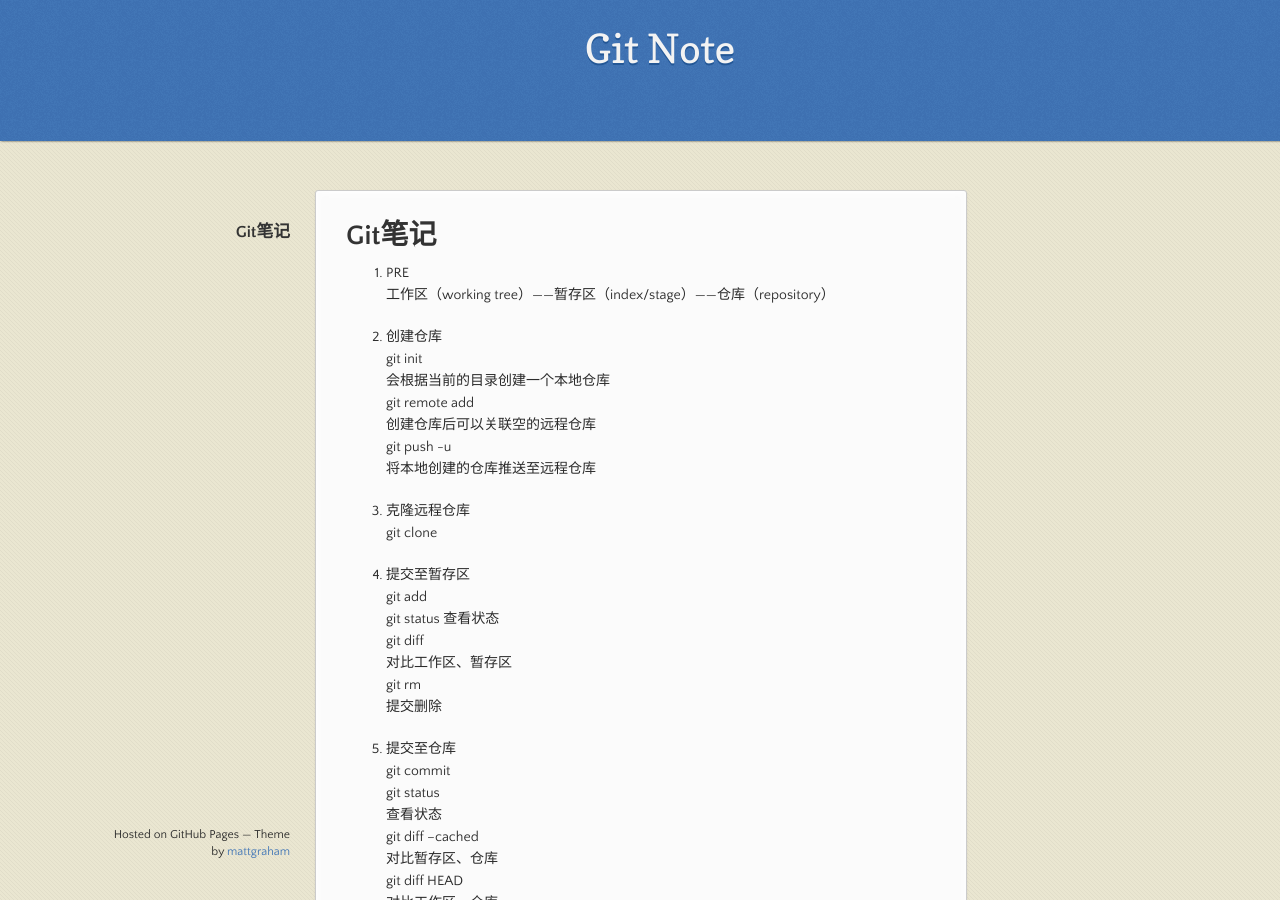
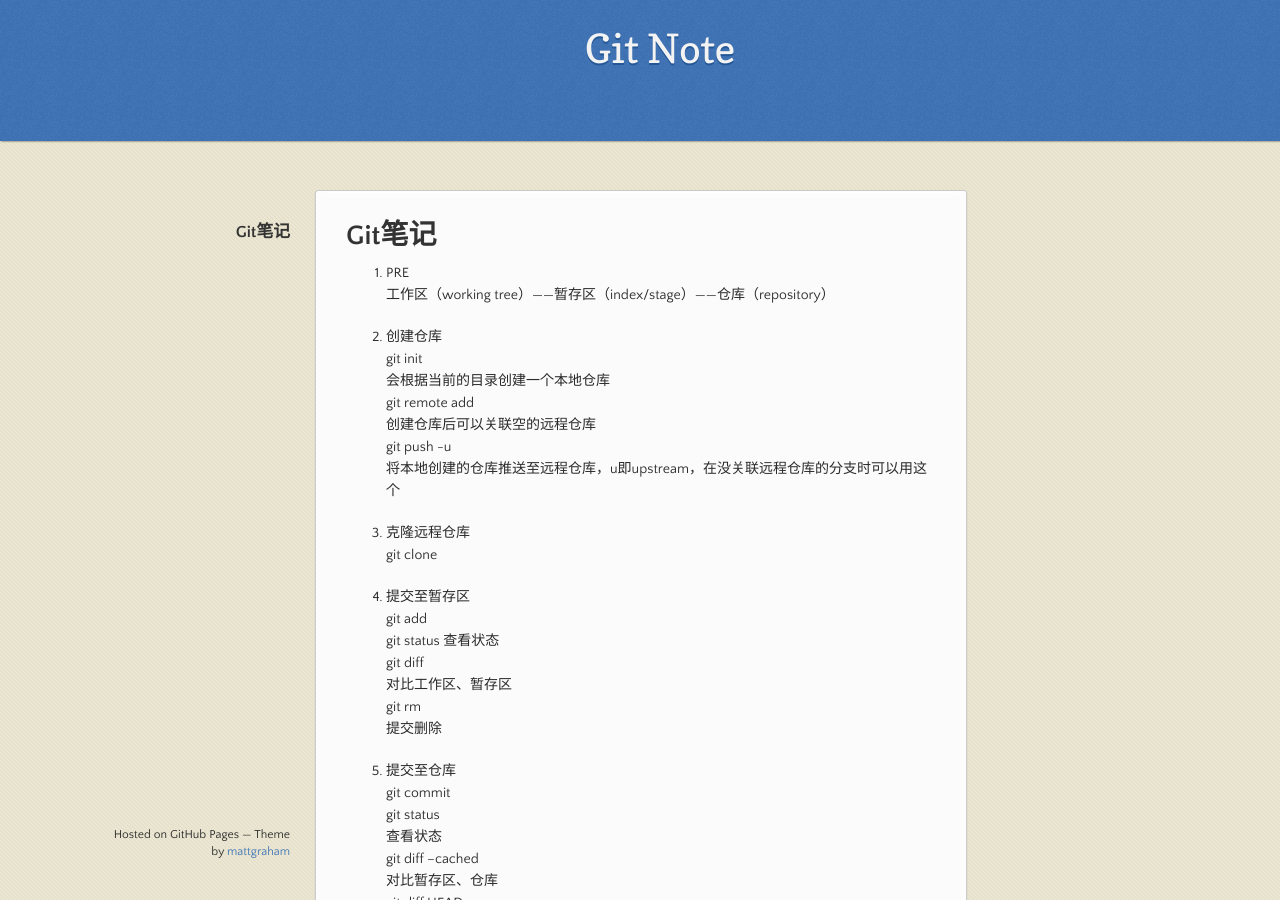
Before and after one commit to lvv9/lvv9.github.io, a Jekyll site: the page built from _posts/2020-06-25-git-note.md, in a window 1280 px wide and 900 px high. Built offline with Jekyll 4.4.1, drawn with Linux system fonts in a browser that asks for light colours; our own code applies the rules of GitHub Pages for plain Markdown files; the repository's description, which GitHub fills in, is left out.

Commit message:
Update 2020-06-25-git-note.md

```diff
--- a/_posts/2020-06-25-git-note.md
+++ b/_posts/2020-06-25-git-note.md
@@ -9,7 +9,7 @@ git init
 git remote add
 创建仓库后可以关联空的远程仓库
 git push -u
-将本地创建的仓库推送至远程仓库
+将本地创建的仓库推送至远程仓库，u即upstream，在没关联远程仓库的分支时可以用这个
 
 2. 克隆远程仓库
 git clone
```
